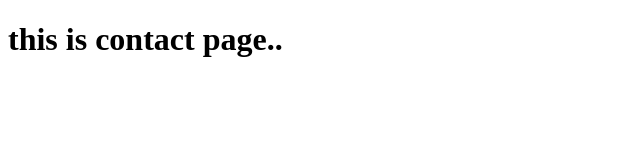
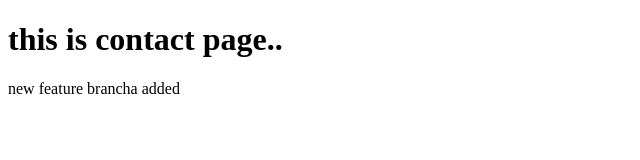
Before and after one commit to HelloSouvik/basicone, a plain HTML site: page contact.html in a window 1280 px wide. Shown: the whole page, without its empty margins (0-640 px from the left). Drawn offline with Linux system fonts and the light colour scheme.

Commit message:
chage some in feature branch

```diff
--- a/contact.html
+++ b/contact.html
@@ -4,7 +4,7 @@
 <body>
 
     <h1>this is contact page..</h1>
-
+    <p> new feature brancha added</p>
 </body>
 
 </html>
```
